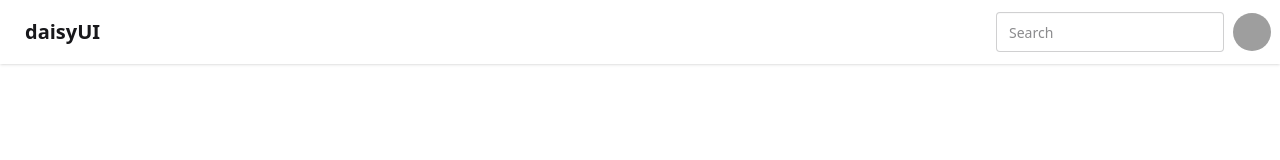
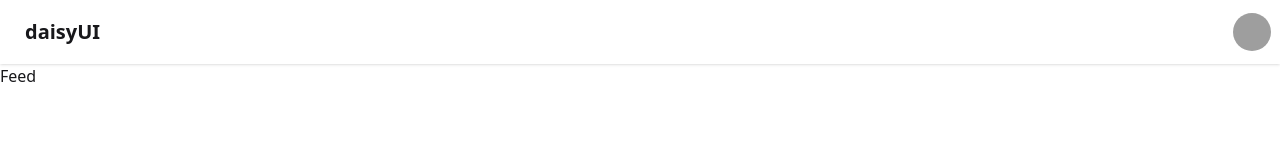
Before and after one commit to HosneMubarak/devTinder-UI, a React (Vite) app: page / in a window 1280 px wide. Shown: the top 160 px of the page. Built offline with nearby package versions, Linux system fonts and the light colour scheme; grey boxes are pictures that could not be loaded.

Commit message:
feat: Integrate Redux and Redux Toolkit for statemanagement

```diff
--- a/package.json
+++ b/package.json
@@ -10,11 +10,13 @@
     "preview": "vite preview"
   },
   "dependencies": {
+    "@reduxjs/toolkit": "^2.8.2",
     "@tailwindcss/vite": "^4.1.11",
     "axios": "^1.10.0",
     "daisyui": "^5.0.43",
     "react": "^19.1.0",
     "react-dom": "^19.1.0",
+    "react-redux": "^9.2.0",
     "react-router": "^7.6.3",
     "tailwindcss": "^4.1.11"
   },
--- a/src/App.jsx
+++ b/src/App.jsx
@@ -1,21 +1,26 @@
 import { BrowserRouter, Route, Routes } from "react-router";
 import "./App.css";
-import NavBar from "./Components/NavBar";
+import Feed from "./Components/Feed";
 import Body from "./Components/Body";
 import Login from "./Components/login";
 import Profile from "./Components/Profile";
+import { Provider } from "react-redux";
+import store from "./utils/store";
 
 function App() {
   return (
     <>
+      <Provider store={store}>
         <BrowserRouter>
           <Routes>
             <Route path="/" element={<Body />}>
+              <Route path="/" element={<Feed />} />
               <Route path="login" element={<Login />} />
               <Route path="profile" element={<Profile />} />
             </Route>
           </Routes>
         </BrowserRouter>
+      </Provider>
     </>
   );
 }
--- /dev/null
+++ b/src/Components/Feed.jsx
@@ -0,0 +1,7 @@
+import React from "react";
+
+const Feed = () => {
+  return <div>Feed</div>;
+};
+
+export default Feed;
--- a/src/Components/Login.jsx
+++ b/src/Components/Login.jsx
@@ -1,7 +1,12 @@
 import axios from "axios";
 import React, { useState } from "react";
+import { useDispatch } from "react-redux";
+import { addUser } from "../utils/userSlice";
+import { useNavigate } from "react-router";
 
 const Login = () => {
+  const navigate = useNavigate();
+  const dispatch = useDispatch();
   const [email, setEmail] = useState("");
   const [password, setPassword] = useState("");
   const [error, setError] = useState("");
@@ -16,7 +21,8 @@ const Login = () => {
         },
         { withCredentials: true }
       );
-      console.log(res);
+      dispatch(addUser(res.data));
+      navigate("/");
     } catch (error) {
       setError(
         error.response?.data?.non_field_errors[0] ||
--- a/src/Components/NavBar.jsx
+++ b/src/Components/NavBar.jsx
@@ -7,11 +7,6 @@ const NavBar = () => {
         <a className="btn btn-ghost text-xl">daisyUI</a>
       </div>
       <div className="flex gap-2">
-        <input
-          type="text"
-          placeholder="Search"
-          className="input input-bordered w-24 md:w-auto"
-        />
         <div className="dropdown dropdown-end">
           <div
             tabIndex={0}
--- /dev/null
+++ b/src/utils/store.js
@@ -0,0 +1,8 @@
+import { configureStore } from "@reduxjs/toolkit";
+import userReducer from "./userSlice";
+
+export default configureStore({
+  reducer: {
+    user: userReducer,
+  },
+});
--- /dev/null
+++ b/src/utils/userSlice.js
@@ -0,0 +1,13 @@
+import { createSlice } from "@reduxjs/toolkit";
+
+export const userSlice = createSlice({
+  name: "user",
+  initialState: null,
+  reducers: {
+    addUser: (_state, action) => action.payload,
+    removeUser: () => null,
+  },
+});
+
+export const { addUser, removeUser } = userSlice.actions;
+export default userSlice.reducer;
```
Also changed, not shown: 1 other file (tests, documents, lock files or other folders). Lines whose indentation alone changed are shown as unchanged.
